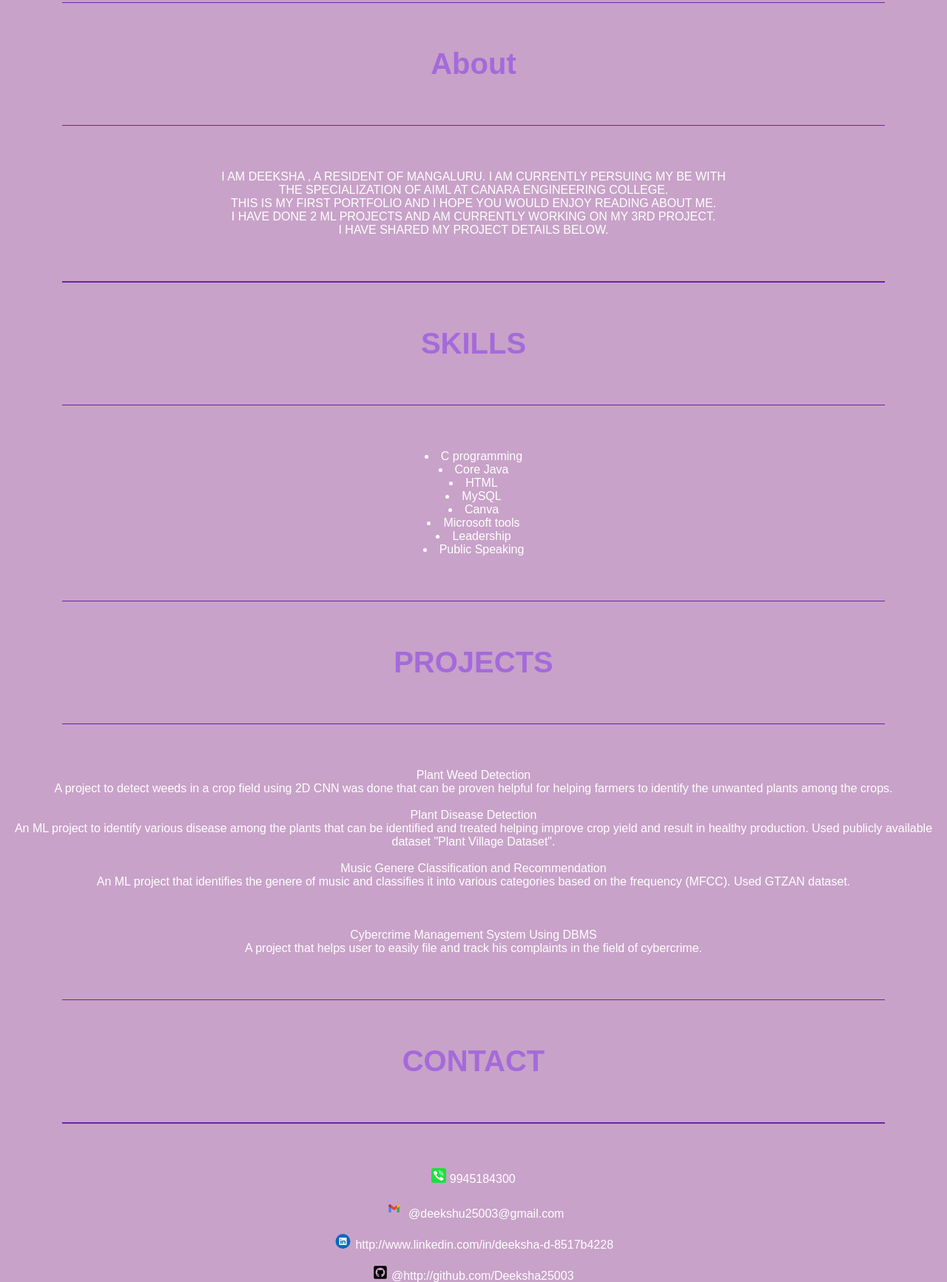
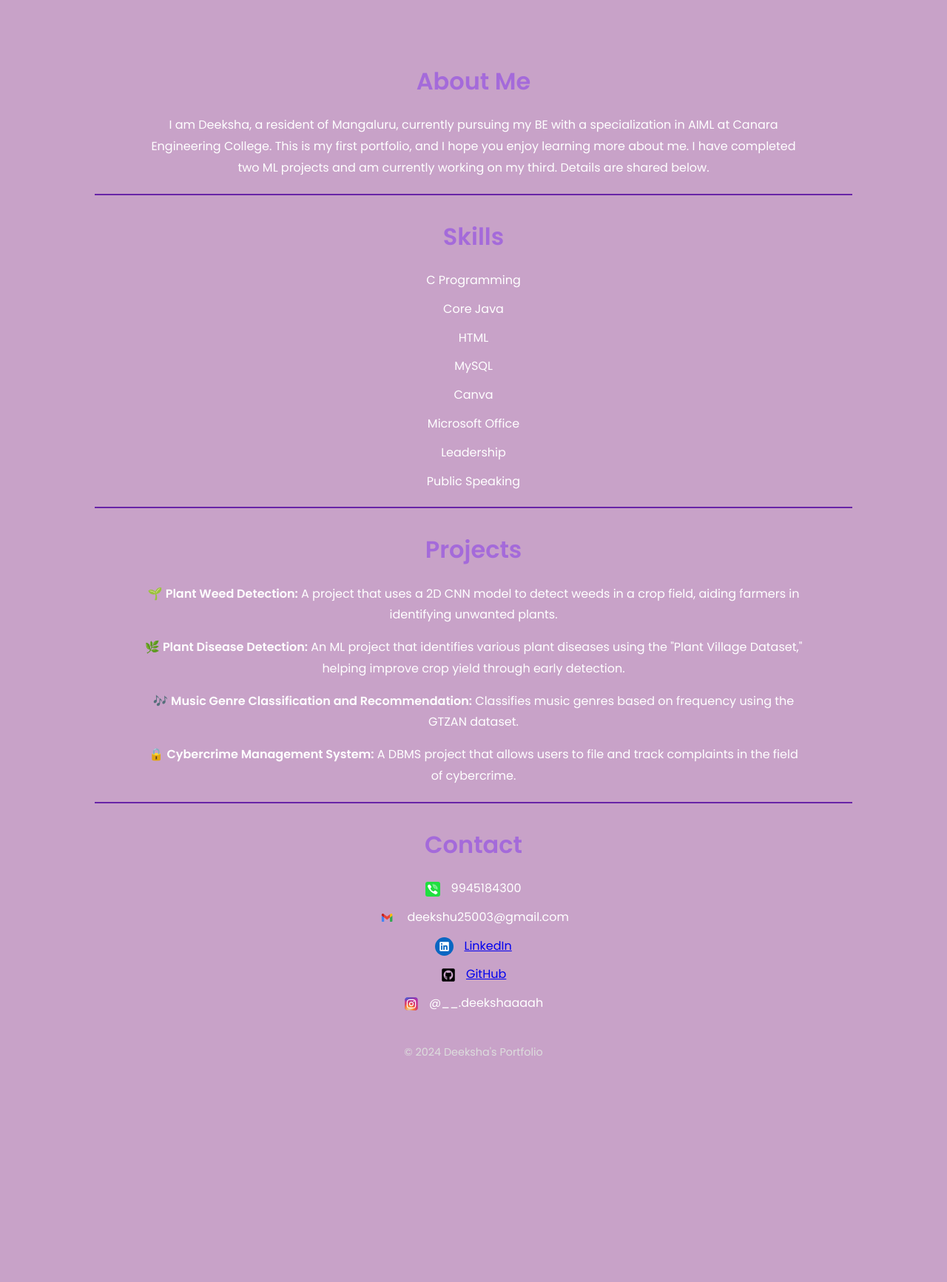
Before and after one commit to Deeksha25003/Deeksha.github.io, a plain HTML site: page index.html in a window 1280 px wide. Shown: the part 721-2454 px from the top of the page at 74% size. After the commit the page ends 2155 px from the top, so only its background shows below. Drawn offline with nearby package versions, Linux system fonts and the light colour scheme.

Commit message:
Update index.html

```diff
--- a/index.html
+++ b/index.html
@@ -1,113 +1,157 @@
 <!DOCTYPE html>
-<html>
+<html lang="en">
+
+<head>
+    <meta charset="UTF-8">
+    <meta name="viewport" content="width=device-width, initial-scale=1.0">
+    <title>Deeksha's Portfolio</title>
+    <link href="https://fonts.googleapis.com/css2?family=Poppins:wght@400;600&display=swap" rel="stylesheet">
     <style>
         * {
             margin: 0;
             padding: 0;
+            box-sizing: border-box;
         }
 
         body {
-	background-color: rgb(200, 162, 200);
-	color: white;
+            background-color: rgb(200, 162, 200); /* Lilac background */
+            color: #fff;
             font-family: 'Poppins', sans-serif;
+            line-height: 1.6;
         }
-
 
         nav {
             display: flex;
-		justify-content: space-around;
+            justify-content: space-between;
             align-items: center;
+            padding: 0 20px;
             height: 80px;
             background-color: rgb(18, 18, 62);
         }
 
         nav ul {
             display: flex;
-		justify-content: center;
-	}
-
-	nav ul li {
+            gap: 20px;
             list-style: none;
-		margin: 0 23px;
         }
 
         nav ul li a {
             text-decoration: none;
             color: white;
+            font-weight: 600;
         }
 
         nav ul li a:hover {
             color: violet;
-		font-size: 1.01rem;
+            font-size: 1.1rem;
         }
 
-	main hr {
+        h1 {
+            font-size: 2.5rem;
+            color: rgb(164, 106, 218);
+            margin-bottom: 10px;
+        }
+
+        .section-title {
+            font-size: 2rem;
+            color: rgb(164, 106, 218);
+            margin: 30px 0 20px;
+        }
+
+        hr {
             border: 0;
             background: rgb(104, 36, 167);
-		height: 1.2px;
-		margin: 60px 84px;
-	}
-
-	.left {
-		font-size: 1.5rem;
+            height: 2px;
+            width: 80%;
+            margin: 20px auto;
         }
 
         .firstSection {
             display: flex;
             justify-content: space-around;
             align-items: center;
-		margin: 130px 0;
-	}
-
-	.firstSection>div {
-		width: 30%;
+            margin: 100px 0;
         }
 
         .leftSection {
-		font-size: 3rem;
+            font-size: 1.2rem;
         }
 
-	.leftSection .buttons {
-		padding: 23px;
+        .leftSection h1 {
+            font-size: 3rem;
+            margin-bottom: 15px;
         }
 
-	.leftSection .btn {
-		padding: 12px;
+        .btn {
+            padding: 12px 20px;
             background-color: rgb(158, 59, 158);
             color: whitesmoke;
-		border: 2px solid white;
+            border: none;
             border-radius: 6px;
-		font-size: 20px;
+            font-size: 1rem;
             cursor: pointer;
+            text-decoration: none;
+            transition: 0.3s;
+        }
+
+        .btn:hover {
+            background-color: rgb(104, 36, 167);
         }
 
         .rightSection img {
             width: 80%;
+            border-radius: 10px;
         }
 
         .purple {
             color: rgb(164, 106, 218);
         }
 
-	#element {
-		color: rgb(151, 94, 203);
+        .section-content {
+            width: 70%;
+            margin: auto;
+            text-align: center;
         }
 
+        .section-content p,
+        .section-content li {
+            margin: 10px 0;
+            font-size: 1rem;
+            line-height: 1.8;
+        }
 
-	h1 {
-		font-size: 2.5rem;
-		font-weight: bold;
-		color: rgb(164, 106, 218);
-		margin-bottom: 20px;
+        .skills-list,
+        .projects-list {
+            list-style: none;
+            padding: 0;
+        }
+
+        .projects-list li {
+            margin: 15px 0;
+        }
+
+        .contact-info {
+            margin: 20px 0;
+            font-size: 1.1rem;
+        }
+
+        .contact-info img {
+            margin-right: 10px;
+            vertical-align: middle;
+        }
+
+        .footer {
+            margin-top: 40px;
+            font-size: 0.9rem;
+            color: #ddd;
         }
     </style>
-
 </head>
 
 <body>
     <header>
         <nav>
-			<div class="left"> Deeksha's Portfolio</div>
+            <div class="left">Deeksha's Portfolio</div>
             <div class="right">
                 <ul>
                     <li><a href="#Home">Home</a></li>
@@ -119,163 +163,85 @@ body {
             </div>
         </nav>
     </header>
+
     <main>
         <section id="Home">
             <section class="firstSection">
                 <div class="leftSection">
-					Hi, My name is <span class="purple">Deeksha Divakar</span>
-					<div> and I am  </div>
-					<span id="element"></span>
+                    <h1>Hi, I'm <span class="purple">Deeksha Divakar</span></h1>
+                    <div>and I am <span id="element"></span></div>
                     <div class="buttons">
-						<button type="button" class="btn"><a href="Deeksha Divakar (4CB21AI010) (1).pdf">Resume</a><i
-								class="fa-solid fa-file"></i></button>
+                        <a href="Deeksha_Divakar_Resume.pdf" class="btn">Download Resume</a>
                     </div>
                 </div>
                 <div class="rightSection">
-					<img src="deek.png.jpeg" alt="pic">
+                    <img src="deek.png.jpeg" alt="Deeksha's Picture">
                 </div>
             </section>
         </section>
-		<hr>
-
-
 
         <section id="About">
-			<div class="aboutme1">
-				<section id="container-md">
-					<div class="container-md">
-						<center>
-							<h1>
-								<bold>About</bold>
-							</h1>
-
-							<hr>
-							<div class="row">
-								<div class="col">
-								</div>
-								<div class="col">
-									<P> I AM DEEKSHA , A RESIDENT OF MANGALURU. I AM CURRENTLY PERSUING MY BE WITH
-										<br>
-										THE SPECIALIZATION OF AIML AT CANARA ENGINEERING COLLEGE.<br>
-										THIS IS MY FIRST PORTFOLIO AND I HOPE YOU WOULD ENJOY READING ABOUT ME.<br>
-										I HAVE DONE 2 ML PROJECTS AND AM CURRENTLY WORKING ON MY 3RD PROJECT. <br>
-										I HAVE SHARED MY PROJECT DETAILS BELOW.
-									</P>
-						</center>
-					</div>
+            <div class="section-content">
+                <h1 class="section-title">About Me</h1>
+                <p>I am Deeksha, a resident of Mangaluru, currently pursuing my BE with a specialization in AIML at Canara Engineering College. This is my first portfolio, and I hope you enjoy learning more about me. I have completed two ML projects and am currently working on my third. Details are shared below.</p>
             </div>
             <hr>
-
+        </section>
 
         <section id="Skills">
-				<div class="skills1">
-					<section id="container-md">
-
-						<div class="container-md">
-							<center>
-								<h1>
-									<bold>SKILLS</bold>
-								</h1>
-
-								<hr>
-								<div class="row">
-									<div class="col">
-									</div>
-									<div class="col">
-										<li>C programming</li>
-										<li>Core Java </li>
+            <div class="section-content">
+                <h1 class="section-title">Skills</h1>
+                <ul class="skills-list">
+                    <li>C Programming</li>
+                    <li>Core Java</li>
                     <li>HTML</li>
                     <li>MySQL</li>
                     <li>Canva</li>
-										<li>Microsoft tools</li>
+                    <li>Microsoft Office</li>
                     <li>Leadership</li>
                     <li>Public Speaking</li>
-							</center>
-						</div>
+                </ul>
             </div>
             <hr>
+        </section>
 
         <section id="Project">
-					<div class="project1">
-						<section id="container-md">
-							<div class="container-md">
-								<center>
-									<h1>
-										<bold>PROJECTS</bold>
-									</h1>
-
-									<hr>
-									<div class="row">
-										<div class="col">
-										</div>
-										<div class="col">
-											<p> Plant Weed Detection<br>
-												A project to detect weeds in a crop field using 2D CNN was done that can be proven helpful for helping farmers to identify the unwanted plants among the crops.
-											</p>
-											<br>
-											<p> Plant Disease Detection<br>
-												An ML project to identify various disease among the plants that can be identified and treated helping improve crop yield and result in healthy production. Used publicly available dataset "Plant Village Dataset".
-											</p>
-											<br>
-											<p> Music Genere Classification and Recommendation<br>
-												An ML project that identifies the genere of music and classifies it into various categories based on the frequency (MFCC). Used GTZAN dataset.
-											</p>
-											<br>
-											<br><br>
-											<p> Cybercrime Management System Using DBMS<br>
-												A project that helps user to easily file and track his complaints in the field of cybercrime.
-											</p>
-								</center>
-							</div>
+            <div class="section-content">
+                <h1 class="section-title">Projects</h1>
+                <ul class="projects-list">
+                    <li>🌱 <b>Plant Weed Detection:</b> A project that uses a 2D CNN model to detect weeds in a crop field, aiding farmers in identifying unwanted plants.</li>
+                    <li>🌿 <b>Plant Disease Detection:</b> An ML project that identifies various plant diseases using the "Plant Village Dataset," helping improve crop yield through early detection.</li>
+                    <li>🎶 <b>Music Genre Classification and Recommendation:</b> Classifies music genres based on frequency using the GTZAN dataset.</li>
+                    <li>🔒 <b>Cybercrime Management System:</b> A DBMS project that allows users to file and track complaints in the field of cybercrime.</li>
+                </ul>
             </div>
             <hr>
+        </section>
 
         <section id="Contact">
-						<div class="contact">
-							<section id="container-md">
-								<div class="container-md">
-									<center>
-										<h1>
-											<bold>CONTACT</bold>
-										</h1>
+            <div class="section-content">
+                <h1 class="section-title">Contact</h1>
+                <div class="contact-info">
+                    <p><img src="phone.png.svg" width="20px" height="20px"> 9945184300</p>
+                    <p><img src="gmail.png.svg" width="25px" height="25px"> deekshu25003@gmail.com</p>
+                    <p><img src="linkedin.png.svg" width="25px" height="25px"> <a href="http://www.linkedin.com/in/deeksha-d-8517b4228" target="_blank">LinkedIn</a></p>
+                    <p><img src="git.png.svg" width="20px" height="20px"> <a href="http://github.com/Deeksha25003" target="_blank">GitHub</a></p>
+                    <p><img src="insta.png.svg" width="20px" height="20px"> @__.deekshaaaah</p>
+                </div>
+                <div class="footer">&copy; 2024 Deeksha's Portfolio</div>
+            </div>
+        </section>
+    </main>
 
-										<hr>
-										<div class="row">
-											<div class="col">
-											</div>
-											<div class="col">
-
-
-
-												<img src="phone.png.svg" width="20px" height="20px"> 9945184300
-												<br><br>
-												<img src="gmail.png.svg" width="30px" height="25px">
-												@deekshu25003@gmail.com
-												<br><br>
-												<img src="linkedin.png.svg" width="25px" height="20px">
-												http://www.linkedin.com/in/deeksha-d-8517b4228
-												<br><br>
-												<img src="git.png.svg" width="20px" height="20px">
-												@http://github.com/Deeksha25003
-												<br><br>
-												<img src="insta.png.svg" width="20px" height="20px"> @__.deekshaaaah
-												<br><br>
-												<span>&copy;Deeksha's Portfolio</span>
-									</center>
-								</div>
-						</div>
-						<hr>
-
-
-	</main>
     <script src="https://unpkg.com/typed.js@2.0.16/dist/typed.umd.js"></script>
     <script>
-		var typed = new Typed('#element', {
-			strings: ['A Learnee Web Developer', 'An Enthusiastic Learner'],
+        new Typed('#element', {
+            strings: ['a Learner Web Developer', 'an Enthusiastic Learner'],
             typeSpeed: 50,
+            backSpeed: 50,
+            loop: true
         });
     </script>
 </body>
 
-
 </html>
```
Lines whose indentation alone changed are shown as unchanged.
